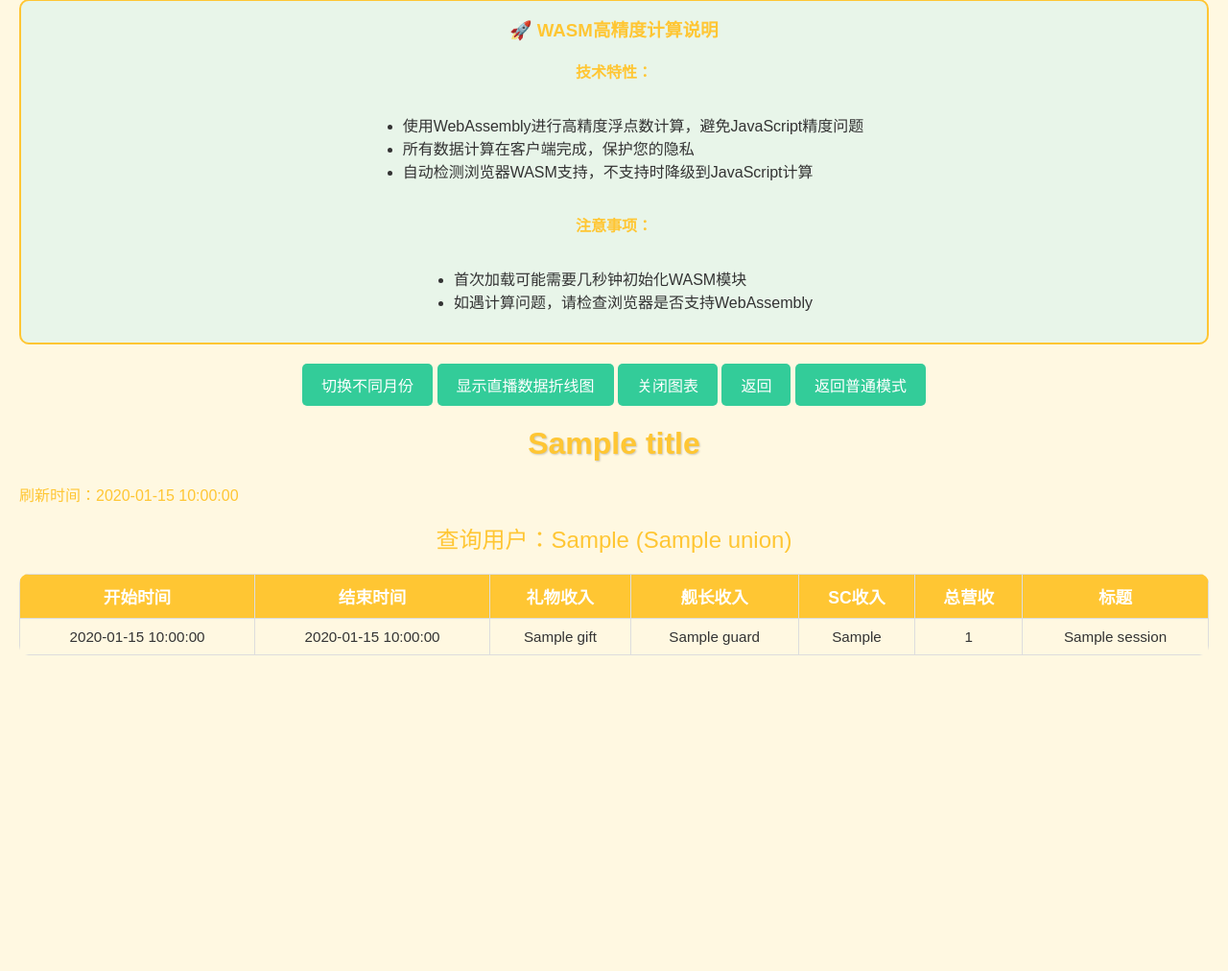
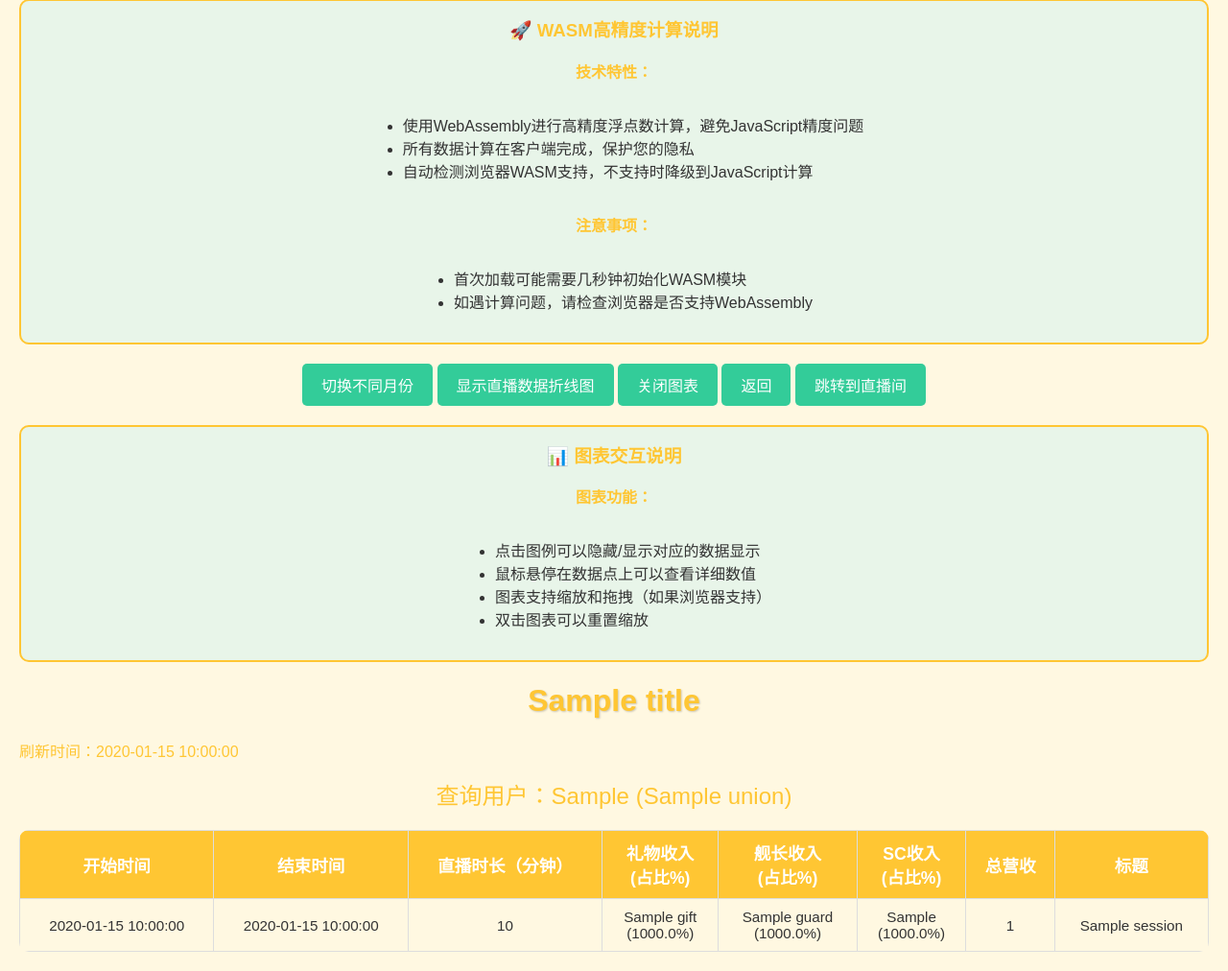
Before and after one commit to HihivrWebsite/liveshow, a Flask app: template templates/live_sessions.html in a window 1280 px wide. Shown: the part 405-1417 px from the top of the page at 96% size. Before the commit the page ends 1088 px from the top, so only its background shows below. Run offline with Flask 3, Linux system fonts and the light colour scheme; the template is opened without the code that fills it: most values are stand-ins (such as "Sample title", 1, 10 or a date in 2020).

Commit message:
dev 2.0.1 直播间跳转功能和图表百分比显示，修复Flask async错误
[added]添加主页面"正在直播"状态点击跳转到Bilibili直播间功能
[added]详细信息页面新增"跳转到直播间"按钮
[adder]添加用户引导和交互提示，提升用户体验
[fixed]饼状图显示完整百分比信息（数据标签+悬停提示）
[fixed]正确计算直播时长（开播时间-下播时间，无下播时间用当前时间）
[fixed]修复Flask async视图RuntimeError，更新requirements.txt
[fixed]修复TypeError错误，统一数值字段为float类型
[fixed]优化图表显示，确保斗虫榜饼图正常渲染
[removed]主页面表格移除百分比显示，详细页面保留百分比

```diff
--- a/app.py
+++ b/app.py
@@ -219,11 +219,11 @@ async def by_month():
 
     # 设置标题
     if filter_type == 'vr':
-        title = f"维阿斗虫榜_{month[:4]}年{int(month[4:]):02d}月记录数据"
+        title = f"维阿斗虫榜_{month[:4]}年{int(month[4:]):02d}月记录数据（点击“正在直播”跳转到对应直播间）"
     elif filter_type == 'psp':
-        title = f"PSPlive斗虫榜_{month[:4]}年{int(month[4:]):02d}月记录数据"
+        title = f"PSPlive斗虫榜_{month[:4]}年{int(month[4:]):02d}月记录数据（点击“正在直播”跳转到对应直播间）"
     else:
-        title = f"维阿PSP斗虫榜_{month[:4]}年{int(month[4:]):02d}月记录数据"
+        title = f"维阿PSP斗虫榜_{month[:4]}年{int(month[4:]):02d}月记录数据（点击“正在直播”跳转到对应直播间）"
 
     return render_template('index.html', anchors=sorted_data, title=title, refresh_time=datetime.now().strftime('%Y-%m-%d %H:%M:%S'), current_filter=filter_type)
 
@@ -275,7 +275,37 @@ async def live_sessions():
         return render_template('error.html', error_message="无法获取直播数据"), 500
 
     for session in session_data.get('sessions', []):
-        session['total_revenue'] = Decimal(str(session.get('gift', 0))) + Decimal(str(session.get('guard', 0))) + Decimal(str(session.get('super_chat', 0)))
+        # 确保所有数值字段都是 float 类型，以便在模板中进行计算
+        gift_val = float(session.get('gift', 0) or 0)
+        guard_val = float(session.get('guard', 0) or 0)
+        super_chat_val = float(session.get('super_chat', 0) or 0)
+        session['gift'] = gift_val
+        session['guard'] = guard_val
+        session['super_chat'] = super_chat_val
+        session['total_revenue'] = gift_val + guard_val + super_chat_val
+
+        # 计算直播时长（分钟）
+        start_time_str = session.get('start_time', '')
+        end_time_str = session.get('end_time', '')
+
+        duration_minutes = 0
+        if start_time_str:
+            try:
+                start_time = datetime.strptime(start_time_str, '%Y-%m-%d %H:%M:%S')
+                if end_time_str and end_time_str != '0000-00-00 00:00:00':
+                    end_time = datetime.strptime(end_time_str, '%Y-%m-%d %H:%M:%S')
+                    duration = end_time - start_time
+                else:
+                    # 如果没有结束时间，使用当前时间
+                    duration = datetime.now() - start_time
+
+                # 转换为分钟，四舍五入到整数
+                duration_minutes = int(duration.total_seconds() / 60)
+            except (ValueError, TypeError) as e:
+                app.logger.error(f"时间解析错误: {start_time_str}, {end_time_str}, 错误: {str(e)}")
+                duration_minutes = 0
+
+        session['duration_minutes'] = duration_minutes
 
     return render_template(
         'live_sessions.html',
--- a/requirements.txt
+++ b/requirements.txt
@@ -1,4 +1,4 @@
-Flask==3.0.0
+Flask[async]==3.0.0
 requests==2.31.0
 aiohttp==3.9.0
 cachetools==5.3.0
--- a/templates/live_sessions.html
+++ b/templates/live_sessions.html
@@ -129,7 +129,17 @@
         <button onclick="showSessionChart()">显示直播数据折线图</button>
         <button onclick="hideChart()">关闭图表</button>
         <button onclick="window.history.back()">返回</button>
-        <button onclick="location.href='/'">返回普通模式</button>
+        <button onclick="window.open('https://live.bilibili.com/{{ room_id }}', '_blank')">跳转到直播间</button>
+    </div>
+    <div class="chart-info" style="background-color: #E8F5E9; border: 2px solid #FFC633; border-radius: 10px; padding: 15px; margin: 20px 0; text-align: center;">
+        <h3 style="color: #FFC633; margin-top: 0;">📊 图表交互说明</h3>
+        <p><strong>图表功能：</strong></p>
+        <ul style="text-align: left; display: inline-block;">
+            <li>点击图例可以隐藏/显示对应的数据显示</li>
+            <li>鼠标悬停在数据点上可以查看详细数值</li>
+            <li>图表支持缩放和拖拽（如果浏览器支持）</li>
+            <li>双击图表可以重置缩放</li>
+        </ul>
     </div>
     <div id="chartContainer" style="display: none; text-align: center; margin: 20px 0;">
         <canvas id="chartCanvas" width="800" height="600"></canvas>
@@ -144,21 +154,26 @@
             <tr>
                 <th>开始时间</th>
                 <th>结束时间</th>
-                <th>礼物收入</th>
-                <th>舰长收入</th>
-                <th>SC收入</th>
+                <th>直播时长（分钟）</th>
+                <th>礼物收入<br>(占比%)</th>
+                <th>舰长收入<br>(占比%)</th>
+                <th>SC收入<br>(占比%)</th>
                 <th>总营收</th>
                 <th>标题</th>
             </tr>
         </thead>
         <tbody>
             {% for session in sessions %}
+            {% set gift_pct = session.total_revenue > 0 and (session.gift|float / session.total_revenue * 100)|round(1) or 0 %}
+            {% set guard_pct = session.total_revenue > 0 and (session.guard|float / session.total_revenue * 100)|round(1) or 0 %}
+            {% set super_chat_pct = session.total_revenue > 0 and (session.super_chat|float / session.total_revenue * 100)|round(1) or 0 %}
             <tr>
                 <td>{{ session.start_time }}</td>
                 <td>{{ session.end_time }}</td>
-                <td>{{ session.gift }}</td>
-                <td>{{ session.guard }}</td>
-                <td>{{ session.super_chat }}</td>
+                <td>{{ session.duration_minutes }}</td>
+                <td>{{ session.gift }}<br>({{ gift_pct }}%)</td>
+                <td>{{ session.guard }}<br>({{ guard_pct }}%)</td>
+                <td>{{ session.super_chat }}<br>({{ super_chat_pct }}%)</td>
                 <td>{{ session.total_revenue }}</td>
                 <td>{{ session.title }}</td>
             </tr>
@@ -219,17 +234,14 @@
             rows.forEach(row => {
                 const startTime = row.cells[0].textContent;
                 const endTime = row.cells[1].textContent;
-                const gift = parseFloat(row.cells[2].textContent) || 0;
-                const guard = parseFloat(row.cells[3].textContent) || 0;
-                const superChat = parseFloat(row.cells[4].textContent) || 0;
-                const totalRevenue = parseFloat(row.cells[5].textContent) || 0;
+                const durationMinutes = parseFloat(row.cells[2].textContent) || 0;
+                const gift = parseFloat(row.cells[3].textContent) || 0;
+                const guard = parseFloat(row.cells[4].textContent) || 0;
+                const superChat = parseFloat(row.cells[5].textContent) || 0;
+                const totalRevenue = parseFloat(row.cells[6].textContent) || 0;
 
-                // 计算直播时长（简化处理，只取小时部分）
-                let duration = 0;
-                if (startTime && endTime && startTime !== '0000-00-00 00:00:00' && endTime !== '0000-00-00 00:00:00') {
-                    // 这里简化处理，实际应用中需要更精确的时长计算
-                    duration = 1; // 假设每场直播时长为1单位
-                }
+                // 使用表格中实际的直播时长（分钟）
+                let duration = durationMinutes;
 
                 labels.push(startTime.split(' ')[0] || '直播场次');
                 giftData.push(gift);
@@ -264,7 +276,10 @@
                             borderColor: '#FF6384',
                             backgroundColor: 'rgba(255, 99, 132, 0.2)',
                             yAxisID: 'y',
-                            fill: false
+                            fill: false,
+                            pointRadius: 5,
+                            pointHoverRadius: 8,
+                            pointBackgroundColor: '#FF6384'
                         },
                         {
                             label: '礼物收入',
@@ -272,7 +287,10 @@
                             borderColor: '#36A2EB',
                             backgroundColor: 'rgba(54, 162, 235, 0.2)',
                             yAxisID: 'y1',
-                            fill: false
+                            fill: false,
+                            pointRadius: 5,
+                            pointHoverRadius: 8,
+                            pointBackgroundColor: '#36A2EB'
                         },
                         {
                             label: '舰长收入',
@@ -280,7 +298,10 @@
                             borderColor: '#FFCE56',
                             backgroundColor: 'rgba(255, 206, 86, 0.2)',
                             yAxisID: 'y1',
-                            fill: false
+                            fill: false,
+                            pointRadius: 5,
+                            pointHoverRadius: 8,
+                            pointBackgroundColor: '#FFCE56'
                         },
                         {
                             label: 'SC收入',
@@ -288,7 +309,10 @@
                             borderColor: '#4BC0C0',
                             backgroundColor: 'rgba(75, 192, 192, 0.2)',
                             yAxisID: 'y1',
-                            fill: false
+                            fill: false,
+                            pointRadius: 5,
+                            pointHoverRadius: 8,
+                            pointBackgroundColor: '#4BC0C0'
                         },
                         {
                             label: '总营收',
@@ -297,7 +321,10 @@
                             backgroundColor: 'rgba(153, 102, 255, 0.2)',
                             yAxisID: 'y1',
                             fill: false,
-                            borderWidth: 3
+                            borderWidth: 3,
+                            pointRadius: 6,
+                            pointHoverRadius: 10,
+                            pointBackgroundColor: '#9966FF'
                         }
                     ]
                 },
@@ -335,6 +362,15 @@
                                 drawOnChartArea: false,
                             },
                         }
+                    },
+                    interaction: {
+                        mode: 'index',
+                        intersect: false
+                    },
+                    tooltips: {
+                        enabled: true,
+                        mode: 'index',
+                        intersect: false
                     }
                 }
             });
```
Also changed, not shown: templates/index.html (+64 -4 lines), readme.md.
